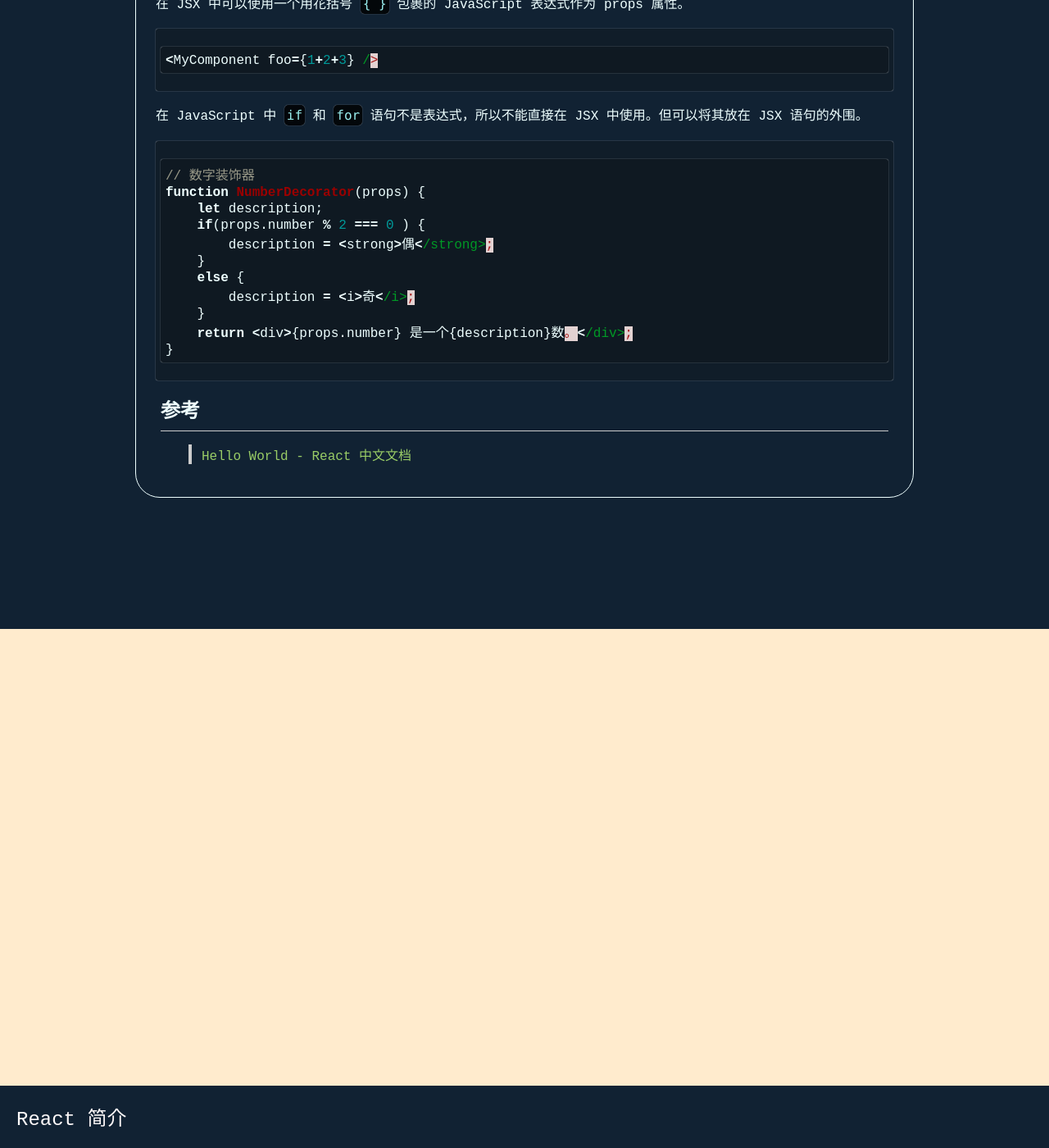
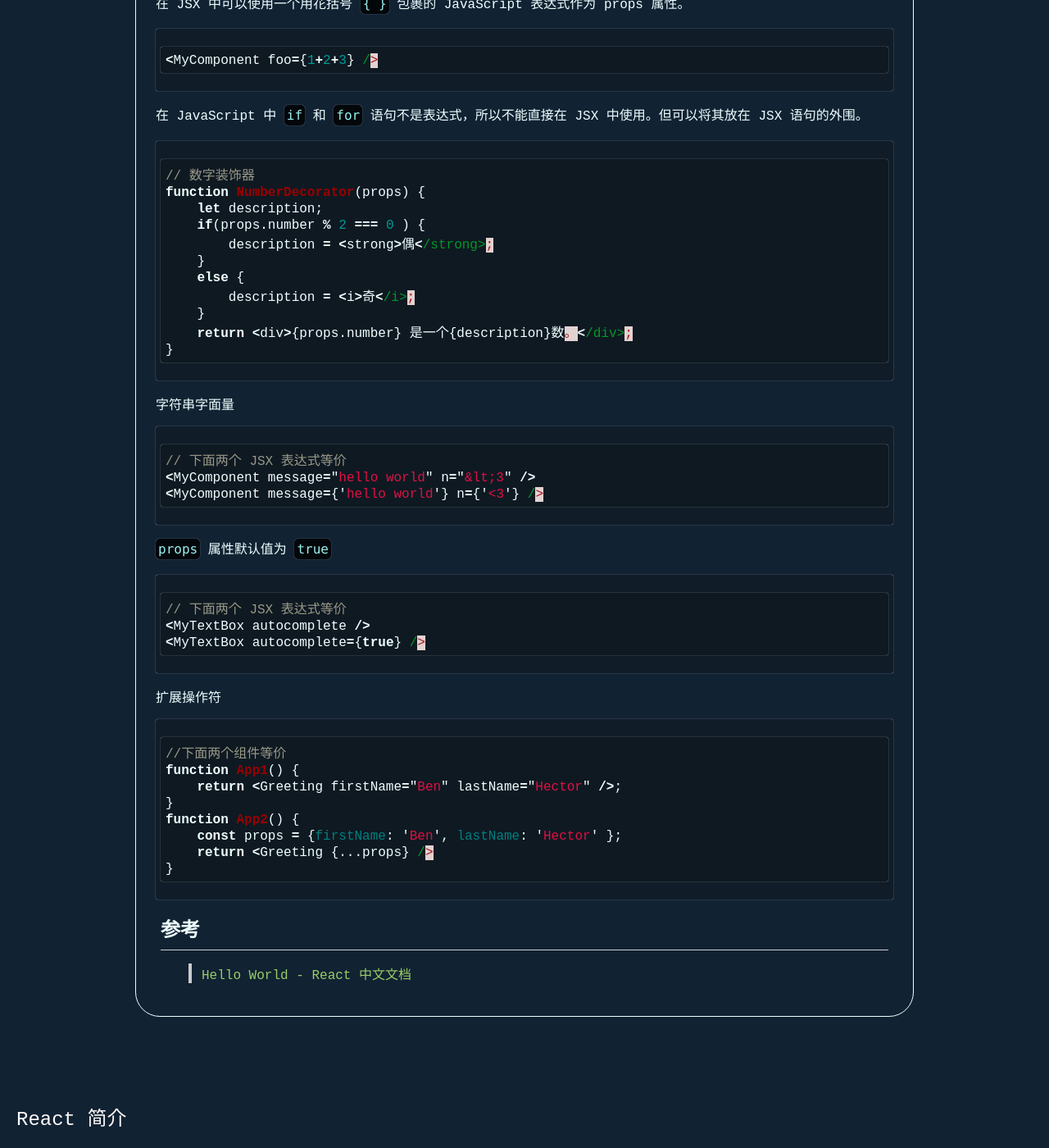
Before and after one commit to rzning/blog-2017, a Jekyll site: the page built from _posts/2017-04-29-react.md, in a window 1280 px wide and 1400 px high, scrolled down 18235 px. Shown: the whole window at 82% size. Built offline with Jekyll 4.4.1, drawn with Linux system fonts in a browser that asks for light colours.

Commit message:
Updated : blog `react.md`

````diff
--- a/_posts/2017-04-29-react.md
+++ b/_posts/2017-04-29-react.md
@@ -866,6 +866,34 @@
 }
 ```
 
+字符串字面量
+
+```js
+// 下面两个 JSX 表达式等价
+<MyComponent message="hello world" n="&lt;3" />
+<MyComponent message={'hello world'} n={'<3'} />
+```
+
+`props` 属性默认值为 `true`
+
+```js
+// 下面两个 JSX 表达式等价
+<MyTextBox autocomplete />
+<MyTextBox autocomplete={true} />
+```
+
+扩展操作符
+
+```js
+//下面两个组件等价
+function App1() {
+    return <Greeting firstName="Ben" lastName="Hector" />;
+}
+function App2() {
+    const props = {firstName: 'Ben', lastName: 'Hector' };
+    return <Greeting {...props} />
+}
+```
 
 
 ## 参考
````
